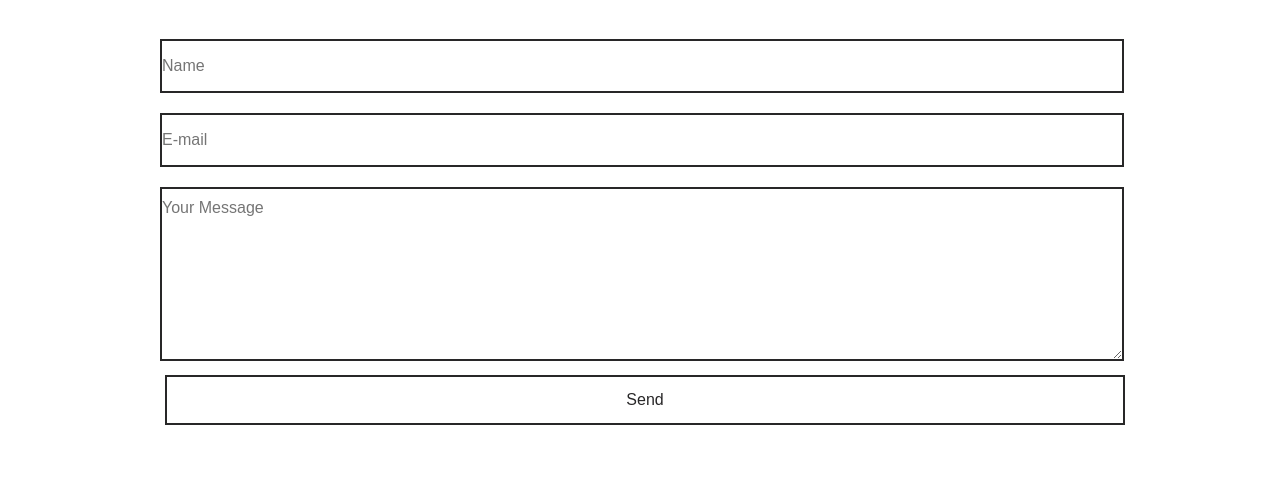
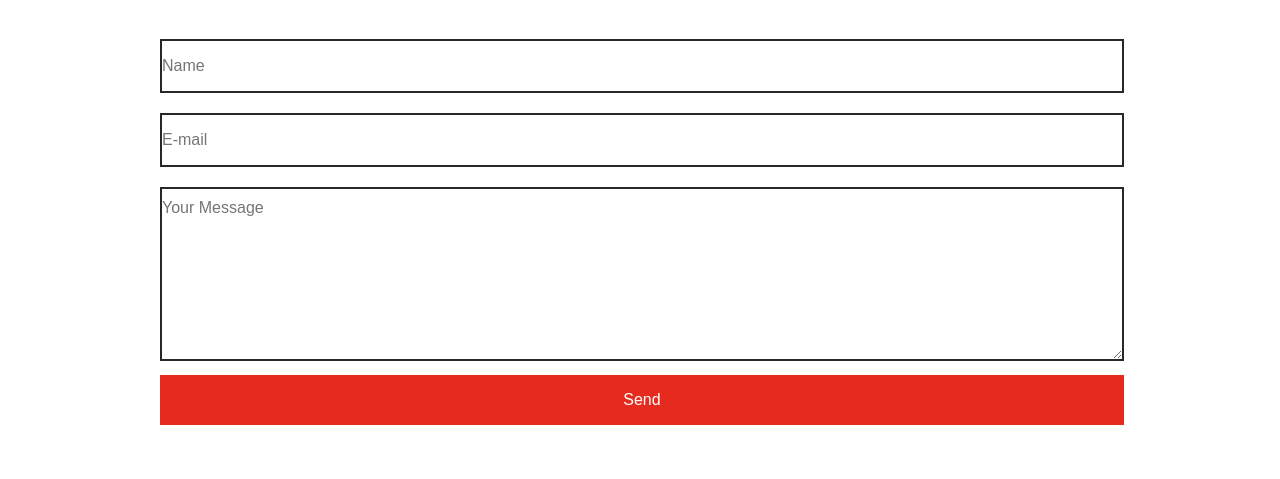
Before and after one commit to agrode9/tedxuw, a plain HTML site: page contact.html in a window 1280 px wide. In both pictures the pointer is over the input "Send". Shown: the part 1167-1646 px from the top of the page. Drawn offline with nearby package versions, Linux system fonts and the light colour scheme.

Commit message:
form fix

```diff
--- a/Format.css
+++ b/Format.css
@@ -53,7 +53,7 @@ input[type=submit]
   margin:10px 0 10px 0;
   display: block;
   margin: 0 auto;
-  margin-left: 5px;
+  width: 100.4%;
 }
 form{
 	padding-bottom: 40px;
@@ -64,9 +64,9 @@ form{
    border: solid transparent 2px;
 }
 #contact-form-send:hover{
-  background-color: white;
-  color: #282728;
-  border: solid #282728 2px;
+  background-color: #e62b1e;
+  color: white;
+  border: solid transparent 2px;
 
   transition: all .3s linear;
   cursor: pointer;
```
